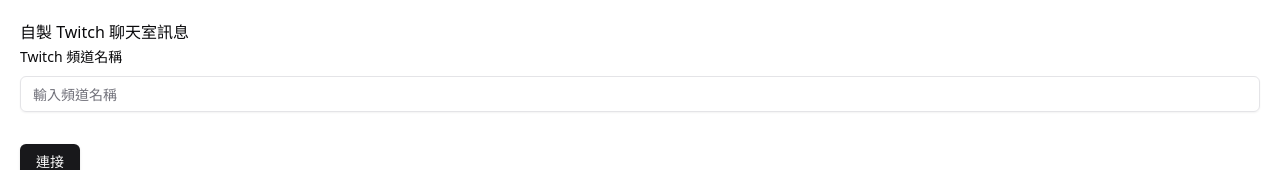
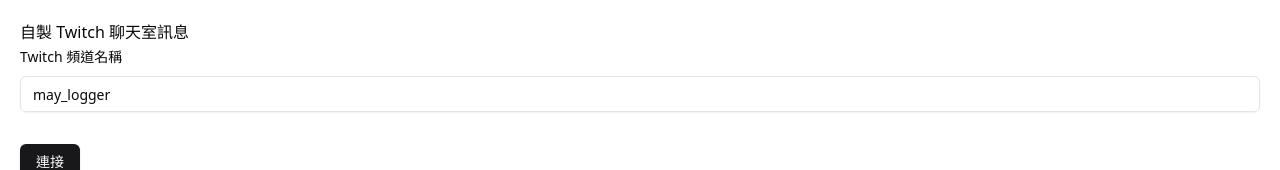
Before and after one commit to maylogger/overlay, a Next.js app: page / in a window 1280 px wide. Shown: the top 170 px of the page. Built offline with nearby package versions, Linux system fonts and the light colour scheme.

Commit message:
update form

```diff
--- a/app/page.tsx
+++ b/app/page.tsx
@@ -28,12 +28,18 @@
   const form = useForm<z.infer<typeof formSchema>>({
     resolver: zodResolver(formSchema),
     defaultValues: {
-      channel: "",
+      channel: "may_logger",
     },
   });
 
   function onSubmit(values: z.infer<typeof formSchema>) {
-    setChannel(values.channel);
+    if (isConnected) {
+      setChannel("");
+      setIsConnected(false);
+    } else {
+      setChannel(values.channel);
+      setIsConnected(true);
+    }
   }
 
   useEffect(() => {
@@ -44,7 +50,6 @@
     });
 
     client.connect();
-    setIsConnected(true);
 
     client.on("message", (channel, tags, message, self) => {
       if (self) return;
@@ -53,7 +58,6 @@
 
     return () => {
       client.disconnect();
-      setIsConnected(false);
     };
   }, [channel]);
 
```
